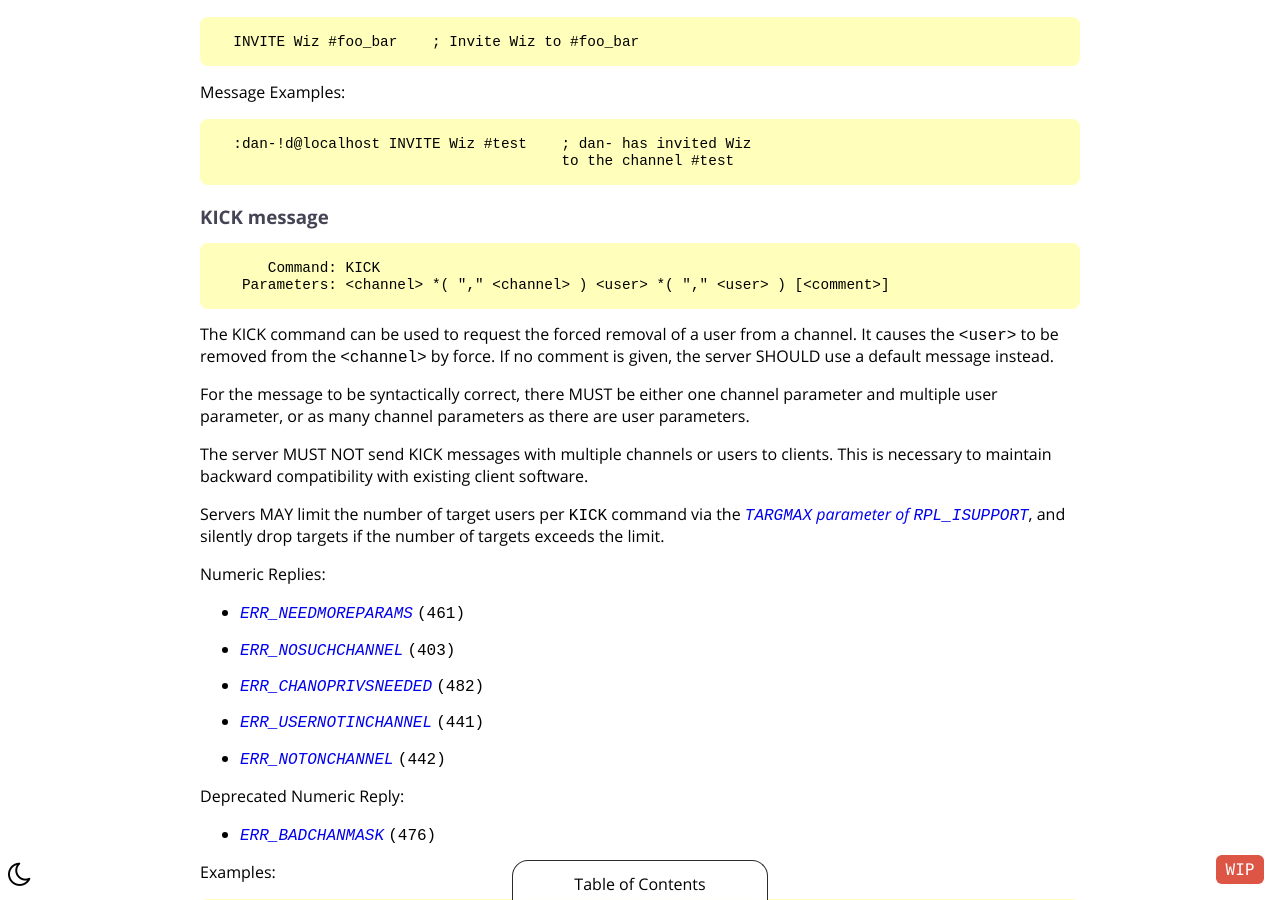
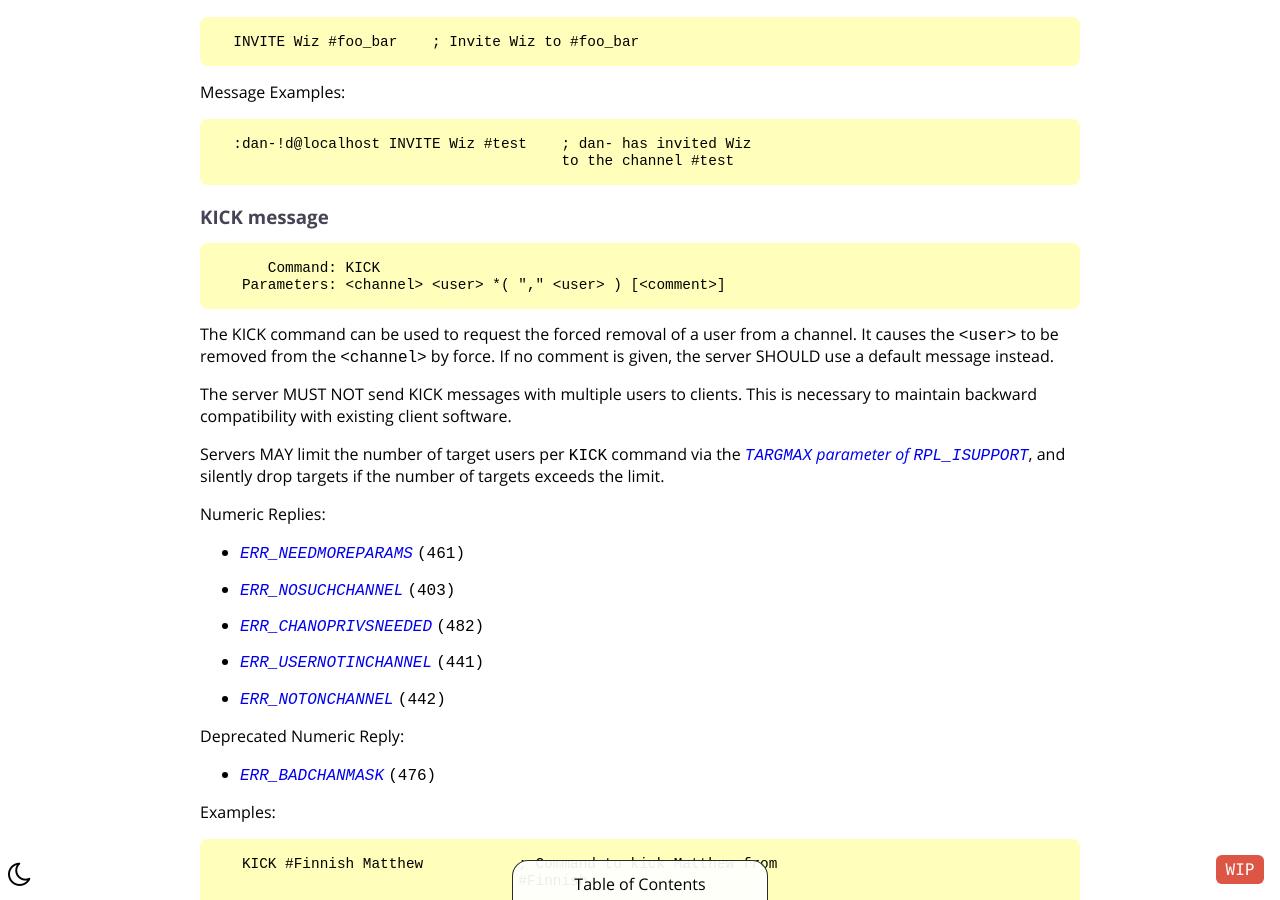
Before and after one commit to ircdocs/modern-irc, a Jekyll site: the page built from index.md, in a window 1280 px wide and 900 px high, scrolled down 26432 px. Built offline with Jekyll 4.4.1, drawn with Linux system fonts in a browser that asks for light colours.

Commit message:
Unspecify the multi-channel syntax of KICK (#147)
Unreal doesn't implement it, and simply ignores the extra channels:
https://bugs.unrealircd.org/view.php?id=6015

So clients have no way to know if the server supports it.
As this is a very niche feature anyway, let's remove it entirely.

```diff
--- a/index.md
+++ b/index.md
@@ -959,15 +959,13 @@ Message Examples:
 ### KICK message
 
           Command: KICK
-       Parameters: <channel> *( "," <channel> ) <user> *( "," <user> ) [<comment>]
+       Parameters: <channel> <user> *( "," <user> ) [<comment>]
 
 The KICK command can be used to request the forced removal of a user from a channel.
 It causes the `<user>` to be removed from the `<channel>` by force.
 If no comment is given, the server SHOULD use a default message instead.
 
-For the message to be syntactically correct, there MUST be either one channel parameter and multiple user parameter, or as many channel parameters as there are user parameters.
-
-The server MUST NOT send KICK messages with multiple channels or users to clients.
+The server MUST NOT send KICK messages with multiple users to clients.
 This is necessary to maintain backward compatibility with existing client software.
 
 Servers MAY limit the number of target users per `KICK` command via the [`TARGMAX` parameter of `RPL_ISUPPORT`](#targmax-parameter), and silently drop targets if the number of targets exceeds the limit.
```
